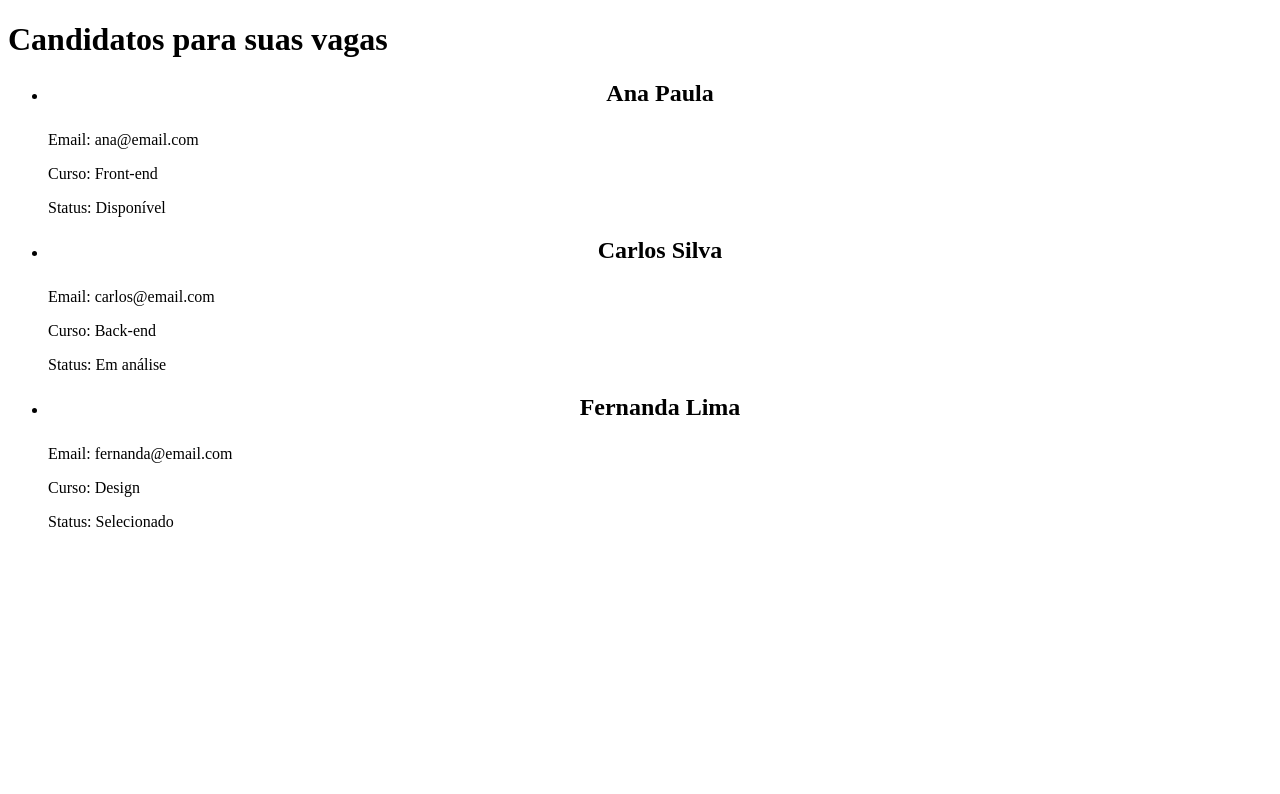
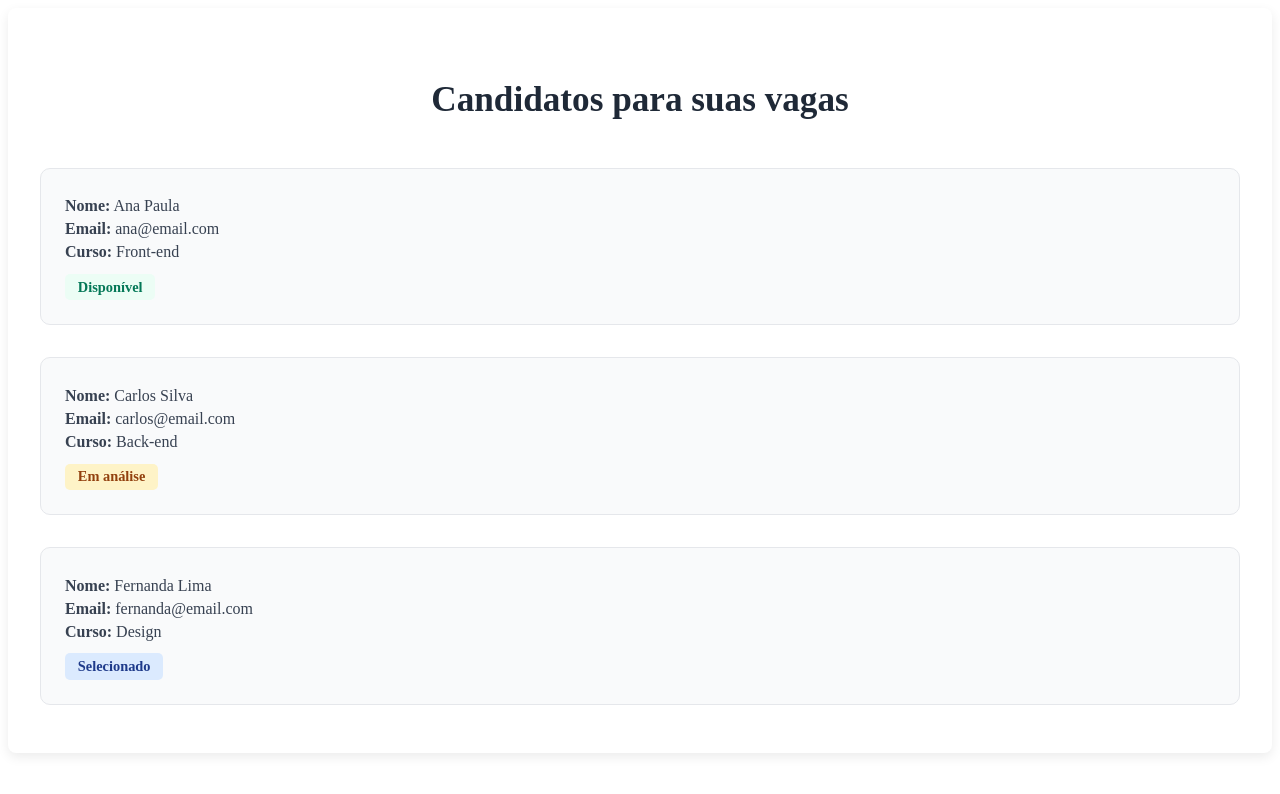
Before and after one commit to ConectaMaranhao/Front-End, a React (Vite) app: page /empresas in a window 1280 px wide. Shown: the top 794 px of the page. Built offline with nearby package versions, Linux system fonts and the light colour scheme.

Commit message:
Atualizacao da pagina Empresas

```diff
--- /dev/null
+++ b/src/components/Empresas/EmpresasPage.module.css
@@ -0,0 +1,62 @@
+.container {
+  display: flex;
+  flex-direction: column;
+  gap: 2rem;
+  padding: 3rem 2rem;
+  background-color: #ffffff;
+  max-width: 1200px;
+  margin: 0 auto;
+  border-radius: 8px;
+  box-shadow: 0 4px 12px rgba(0, 0, 0, 0.08);
+}
+
+.titulo {
+  font-size: 2.2rem;
+  font-weight: 600;
+  text-align: center;
+  color: #1f2937;
+  margin-bottom: 1rem;
+}
+
+.card {
+  background-color: #f9fafb;
+  border: 1px solid #e5e7eb;
+  padding: 1.5rem;
+  border-radius: 10px;
+  transition: 0.2s ease-in-out;
+}
+
+.card:hover {
+  background-color: #ffffff;
+  box-shadow: 0 2px 10px rgba(0, 0, 0, 0.1);
+}
+
+.card p {
+  margin: 0.3rem 0;
+  color: #374151;
+  font-size: 1rem;
+}
+
+.status {
+  display: inline-block;
+  margin-top: 0.5rem;
+  padding: 0.3rem 0.8rem;
+  border-radius: 5px;
+  font-weight: bold;
+  font-size: 0.9rem;
+}
+
+.disponivel {
+  background-color: #ecfdf5;
+  color: #047857;
+}
+
+.analise {
+  background-color: #fef3c7;
+  color: #92400e;
+}
+
+.selecionado {
+  background-color: #dbeafe;
+  color: #1e3a8a;
+}
--- a/src/pages/Empresas/EmpresasPage.tsx
+++ b/src/pages/Empresas/EmpresasPage.tsx
@@ -1,5 +1,7 @@
 //Tela específica para empresas.
 import React, { useEffect, useState } from "react";
+import styles from '../../components/Empresas/EmpresasPage.module.css';
+
 
 type Candidato = {
   id: number;
@@ -30,24 +32,34 @@ const EmpresaVagasPage: React.FC = () => {
   }, []);
 
   return (
-    <div className="p-6 max-w-4xl mx-auto">
-      <h1 className="text-2xl font-bold mb-4">Candidatos para suas vagas</h1>
+  <div className={styles.container}>
+    <h1 className={styles.titulo}>Candidatos para suas vagas</h1>
+
     {candidatos.length === 0 ? (
       <p>Carregando candidatos...</p>
     ) : (
-        <ul className="space-y-4">
-          {candidatos.map(candidato => (
-            <li key={candidato.id} className="border p-4 rounded-lg shadow-sm">
-              <h2 className="text-xl font-semibold">{candidato.nome}</h2>
-              <p>Email: {candidato.email}</p>
-              <p>Curso: {candidato.curso}</p>
-              <p>Status: <span className="font-medium">{candidato.status}</span></p>
-            </li>
-          ))}
-        </ul>
+      candidatos.map((candidato) => (
+        <div key={candidato.id} className={styles.card}>
+          <p><strong>Nome:</strong> {candidato.nome}</p>
+          <p><strong>Email:</strong> {candidato.email}</p>
+          <p><strong>Curso:</strong> {candidato.curso}</p>
+          <span
+            className={`${styles.status} ${
+              candidato.status === "Disponível"
+                ? styles.disponivel
+                : candidato.status === "Selecionado"
+                ? styles.selecionado
+                : styles.analise
+            }`}
+          >
+            {candidato.status}
+          </span>
+        </div>
+      ))
     )}
   </div>
 );
+
 };
 
 export default EmpresaVagasPage;
```
Lines whose indentation alone changed are shown as unchanged.
